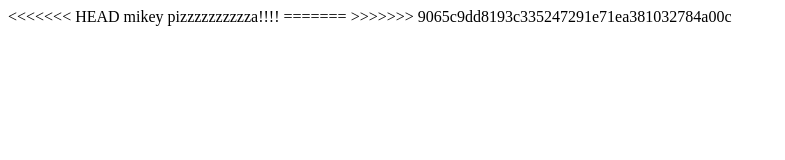
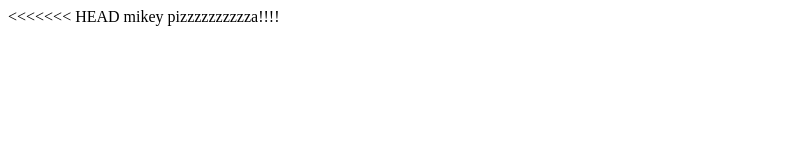
Before and after one commit to draunger/project1, a plain HTML site: page index.html in a window 1280 px wide. Shown: the whole page, without its empty margins (0-785 px from the left). Drawn offline with Linux system fonts and the light colour scheme.

Commit message:
Update index.html

```diff
--- a/index.html
+++ b/index.html
@@ -8,8 +8,5 @@
 <body>
 <<<<<<< HEAD
        mikey pizzzzzzzzzza!!!!
-=======
-
->>>>>>> 9065c9dd8193c335247291e71ea381032784a00c
 </body>
 </html>
```
